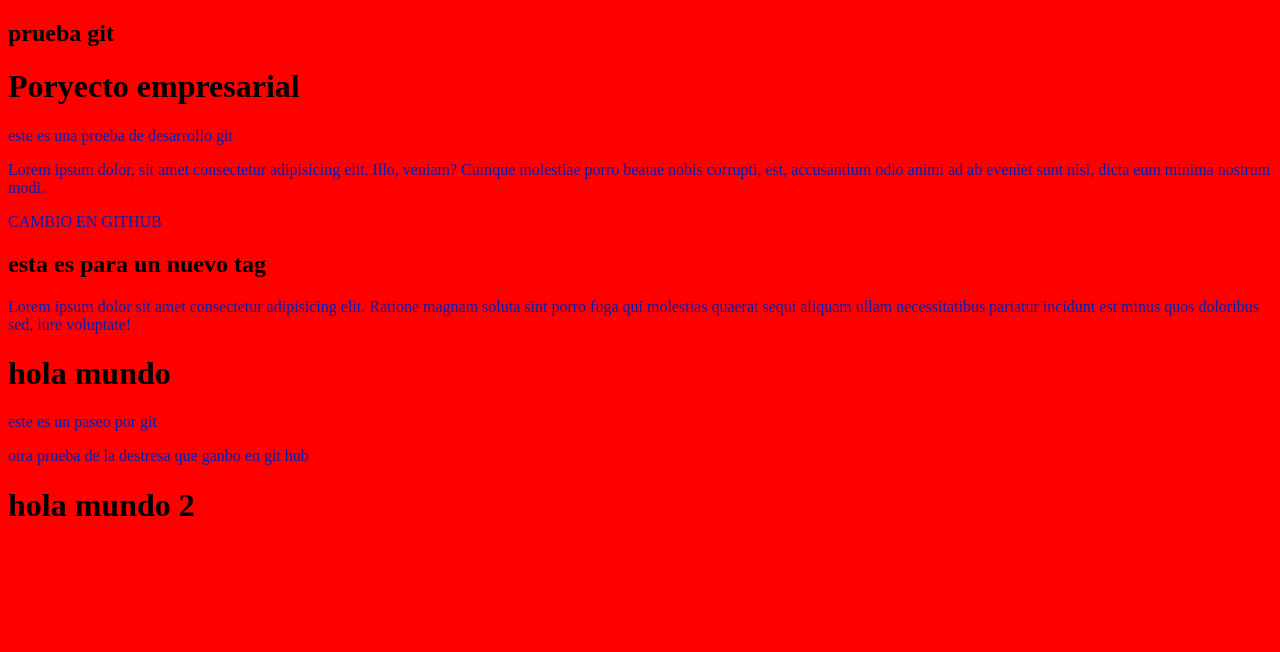
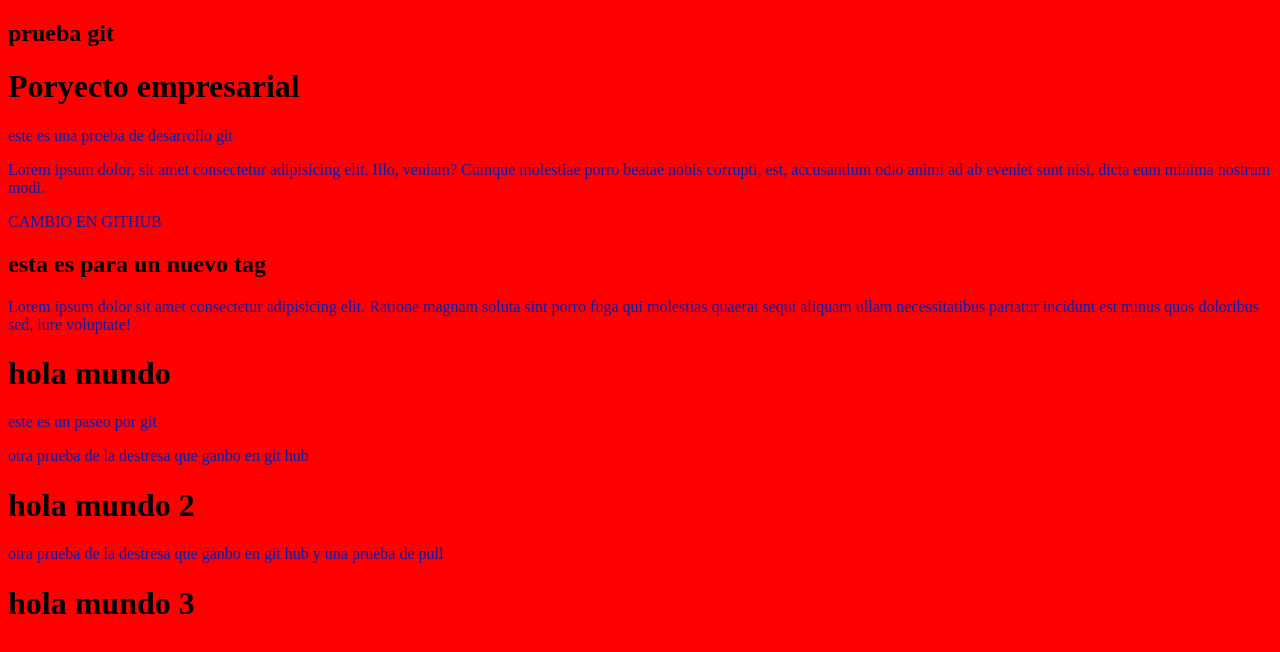
Before and after one commit to brrsanchezfi/curso_git, a plain HTML site: page index.html in a window 1280 px wide. Drawn offline with Linux system fonts and the light colour scheme.

Commit message:
version.1.9

```diff
--- a/index.html
+++ b/index.html
@@ -23,5 +23,8 @@
 
     <p>otra prueba de la destresa que ganbo en git hub</p>
     <h1>hola mundo 2</h1>
+
+    <p>otra prueba de la destresa que ganbo en git hub y una prueba de pull</p>
+    <h1>hola mundo 3</h1>
 </body>
 </html>
```
